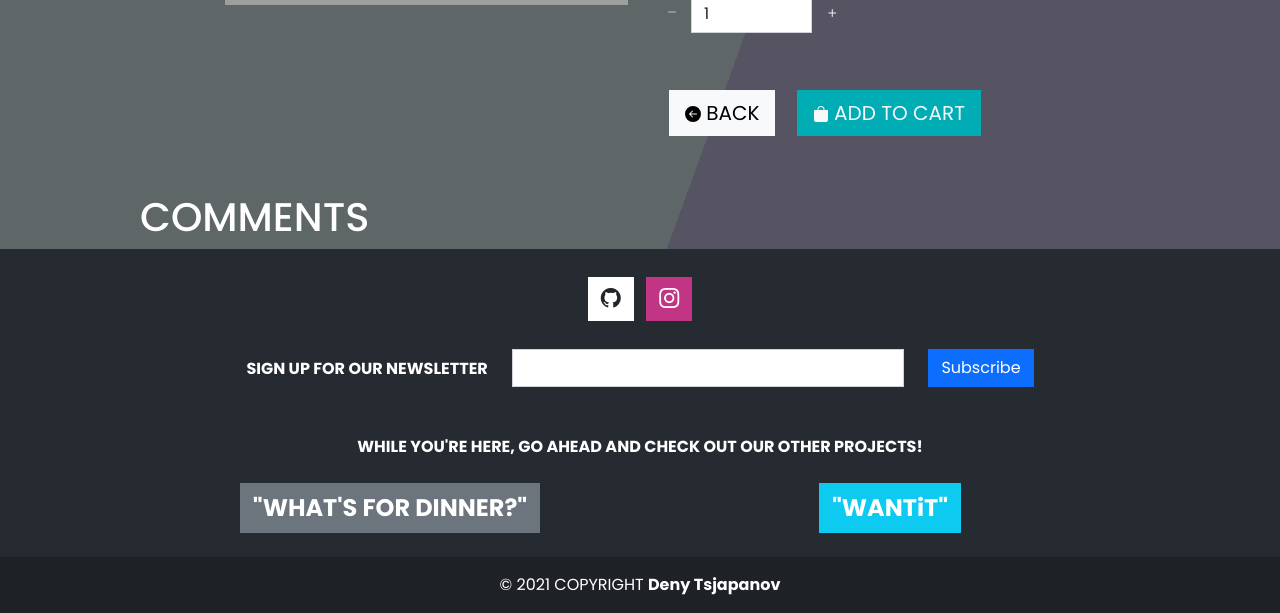
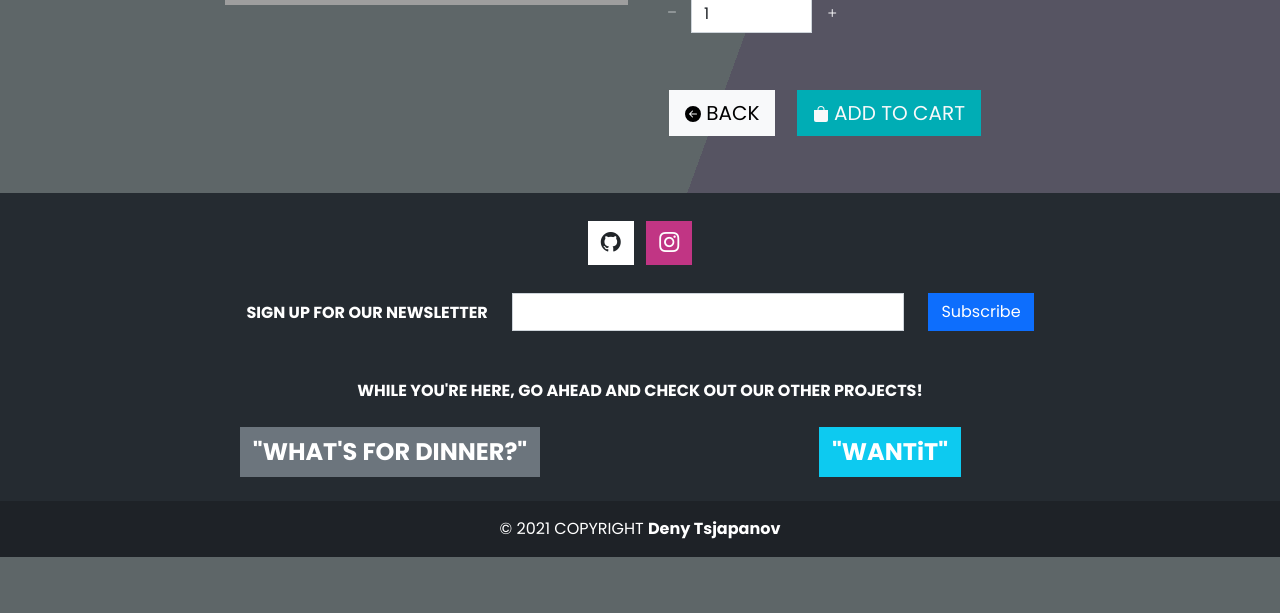
Before and after one commit to DenyTsjapanov/snapdt, a Django app: page /portfolio/5 in a window 1280 px wide. Shown: the part 509-1122 px from the top of the page. After the commit the page ends 1066 px from the top, so only its background shows below. Run offline with Django 3.2, Linux system fonts and the light colour scheme; data comes from the database, SQL or seed files in the repository; some libraries are stand-ins or nearby versions; grey boxes are pictures that could not be loaded.

Commit message:
Removed commented code and about section

```diff
--- a/portfolio/templates/portfolio/item_detail.html
+++ b/portfolio/templates/portfolio/item_detail.html
@@ -84,7 +84,8 @@
                                     BACK
                                 </button>
                             </a>
-                            <button type="submit" class="btn mt-5 my-auto text-light rounded-0 border-0 btn-lg add-to-cart-btn">
+                            <button type="submit"
+                                class="btn mt-5 my-auto text-light rounded-0 border-0 btn-lg add-to-cart-btn">
                                 <svg xmlns="http://www.w3.org/2000/svg" width="16" height="16" fill="currentColor"
                                     class="bi bi-bag-fill" viewBox="0 0 16 16">
                                     <path
@@ -102,13 +103,6 @@
         </div>
     </div>
 </div>
-<div class="container">
-    <div class="row">
-        <div class="col">
-            <h1>Comments</h1>
-        </div>
-    </div>
-</div>
 {% endblock %}
 
 {% block postloadjs %}
--- a/static/css/base.css
+++ b/static/css/base.css
@@ -224,3 +224,7 @@ a {
 #other_projects:hover {
     color: #3c5b74;
 }
+
+.toast {
+    z-index: 11;
+}
--- a/templates/base.html
+++ b/templates/base.html
@@ -72,8 +72,6 @@
                                     data-aos-delay="800" data-aos="fade-down">Home</a>
                                 <a class="nav-link text-uppercase text-white" href="{% url 'portfolio:items' %}"
                                     data-aos-delay="1000" data-aos="fade-down">Portfolio</a>
-                                <a class="nav-link text-uppercase text-white" href="#" data-aos-delay="1200"
-                                    data-aos="fade-down">About</a>
                             </div>
                         </div>
                     </div>
--- a/templates/includes/mobile-top-header.html
+++ b/templates/includes/mobile-top-header.html
@@ -13,7 +13,7 @@
                 {% if request.user.is_superuser %}
                 <a href="{% url 'account_logout' %}" class="dropdown-item">Product Management</a>
                 {% endif %}
-                <a href="" class="dropdown-item">My Profile</a>
+                <a href="{% url 'profiles:profile' %}" class="dropdown-item">My Profile</a>
                 <a href="{% url 'account_logout' %}" class="dropdown-item">Logout</a>
                 {% else %}
                 <a href="{% url 'account_signup' %}" class="dropdown-item">Register</a>
```
